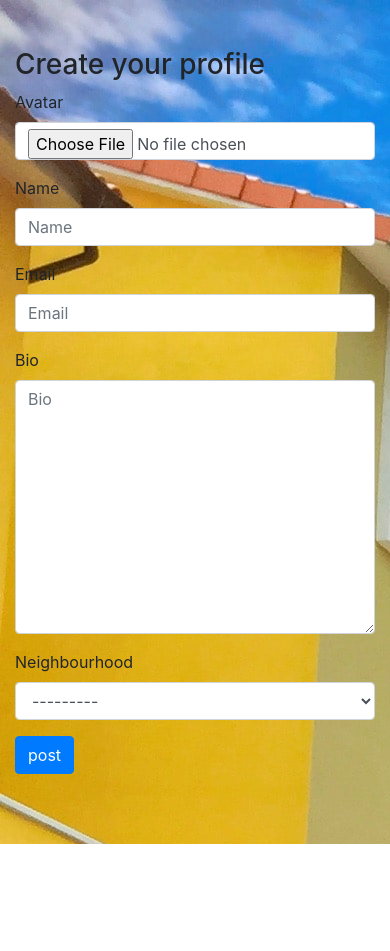
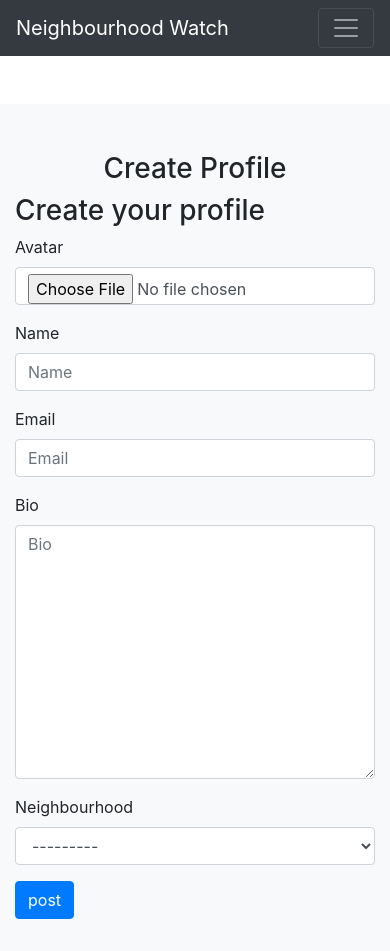
Before and after one commit to bryomajor/neighbourhood-watch, a Django app: page /create/profile in a window 390 px wide. Before the commit the page ends 844 px from the top, so only its background shows below. Run offline with Django 3.2, Linux system fonts and the light colour scheme; the visitor is signed in with stand-in values (Sample User, id 1); data that the repository does not hold is empty; some libraries are stand-ins or nearby versions.

Commit message:
a little styling

```diff
--- a/watch/templates/profile_form.html
+++ b/watch/templates/profile_form.html
@@ -1,11 +1,12 @@
-{% extends "registration/base.html" %}
+{% extends "base.html" %}
 {% load bootstrap4 %}
 {% load static %}
 
 {% block content %}
 <div class="container">
     <div class="row">
-        <div class="col-md-4 mx-auto mt-5">
+            <div class="col-md-4 mx-auto mt-5 bg-light pt-5 pb-3">
+                <h3 class="text-center">Create Profile</h3>
             {{form.media}}
 
             {% if form.errors %}
--- a/watch/templates/update_profile.html
+++ b/watch/templates/update_profile.html
@@ -5,7 +5,7 @@
 {% block content %}
 <div class="container">
   <div class="row">
-    <div class="col-md-4 mx-auto mt-5">
+        <div class="col-md-4 mx-auto mt-5 bg-light pt-5 pb-3">
         {{form.media}}
 
         {% if form.errors %}
@@ -17,7 +17,7 @@
             <div class="panel-body">
 
                 <div class="text-center">
-                    <h3>Create your profile</h3>
+                    <h3>Update your profile</h3>
                     <form action="{% url 'update-profile' %}" method="post" enctype="multipart/form-data">
 
                         {% csrf_token%}
```
